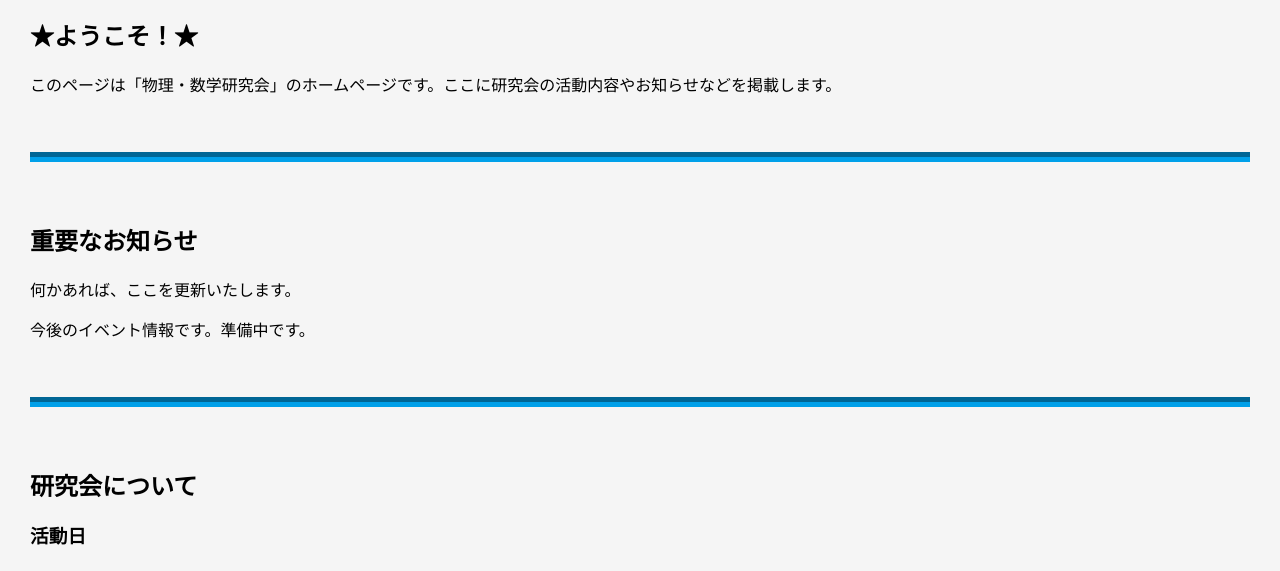
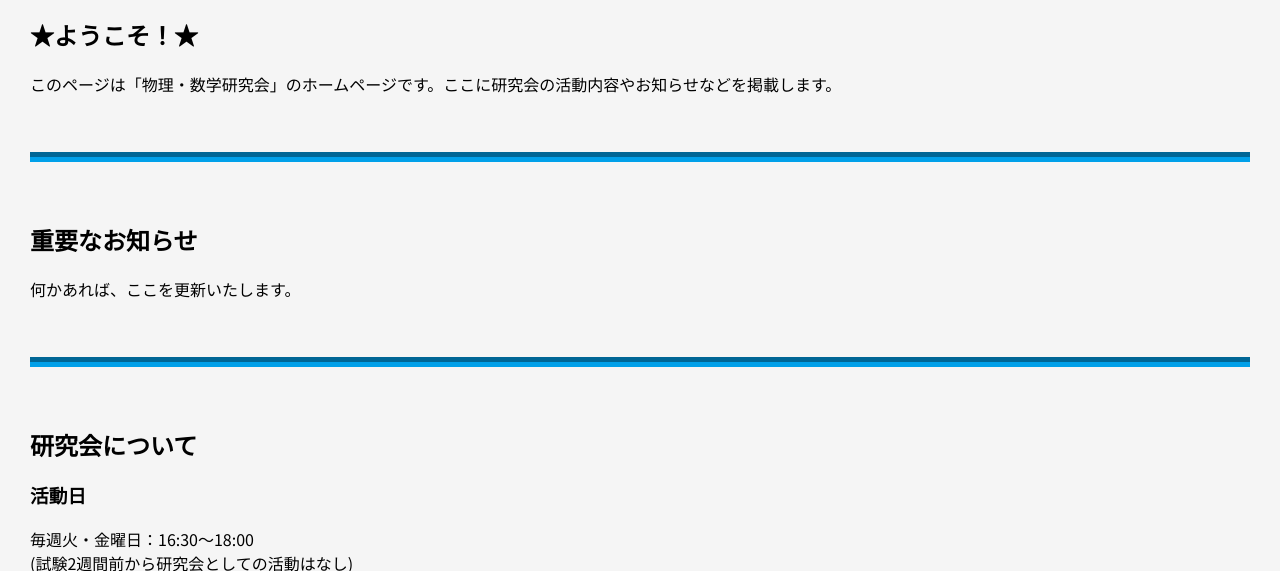
Before and after one commit to kikuchan-code/physics-and-mathematics-research-society, a plain HTML site: page index.html in a window 1280 px wide. Shown: the part 529-1100 px from the top of the page. Drawn offline with Linux system fonts and the light colour scheme.

Commit message:
Update index.html

```diff
--- a/index.html
+++ b/index.html
@@ -316,7 +316,6 @@
     <section id="information">
       <h1>重要なお知らせ</h1>
       <p>何かあれば、ここを更新いたします。</p>
-      <p>今後のイベント情報です。準備中です。</p>
       <!---<p>見学・体験等は随時行っております。</p>--->
     </section>
 
```
